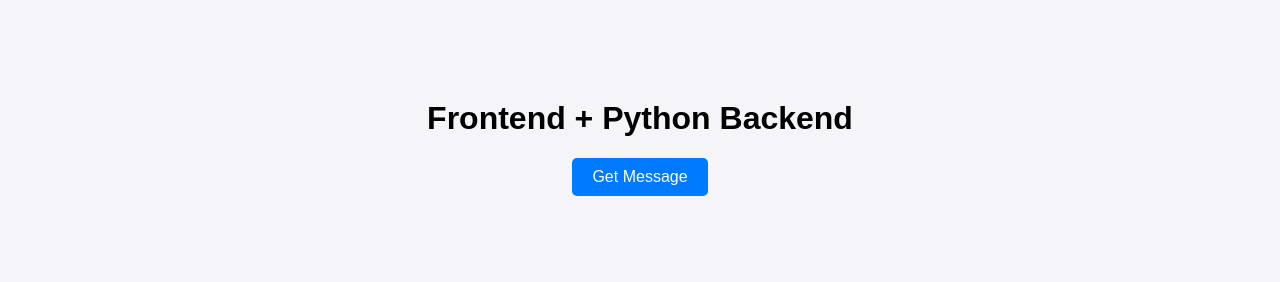
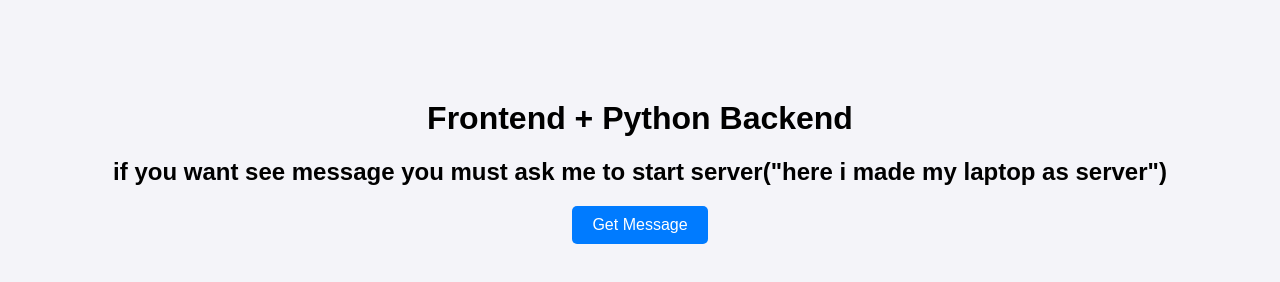
Before and after one commit to vamshi-jenigala/hi, a plain HTML site: page index.html in a window 1280 px wide. Drawn offline with Linux system fonts and the light colour scheme.

Commit message:
Update index.html with server start instructions
Added a note about starting the server for message retrieval.

```diff
--- a/index.html
+++ b/index.html
@@ -16,6 +16,7 @@
 <body>
 
   <h1>Frontend + Python Backend</h1>
+  <h2>if you want see message you must ask me to  start server("here i made my laptop as server")</h2>
   <button onclick="getMessage()">Get Message</button>
   <div id="output"></div>
 
```
